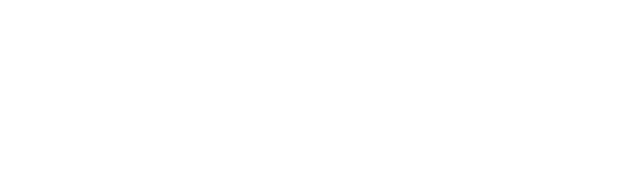
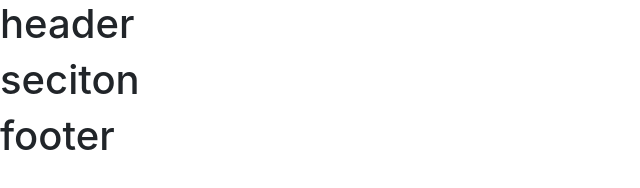
Before and after one commit to OKiMaureen/EventManager, a plain HTML site: page template/index.html in a window 1280 px wide. Shown: the whole page, without its empty margins (0-640 px from the left). Drawn offline with nearby package versions, Linux system fonts and the light colour scheme.

Commit message:
feature(UI-landing-page):add header,section and footer

```diff
--- a/template/index.html
+++ b/template/index.html
@@ -1,2 +1,32 @@
 <!doctype html>
 <html lang="en">
+    <head>
+        <title>Hello, world!</title>
+        <!-- Required meta tags -->
+        <meta charset="utf-8">
+        <meta name="viewport" content="width=device-width, initial-scale=1, shrink-to-fit=no">
+
+        <!-- Bootstrap CSS -->
+        <link rel="stylesheet" href="https://maxcdn.bootstrapcdn.com/bootstrap/4.0.0-beta.2/css/bootstrap.min.css" integrity="sha384-PsH8R72JQ3SOdhVi3uxftmaW6Vc51MKb0q5P2rRUpPvrszuE4W1povHYgTpBfshb" crossorigin="anonymous">
+      </head>
+      <body>
+        <header>
+            <h1>header</h1>
+
+        </header>
+        <section>
+            <h1>seciton</h1>
+
+        </section>
+        <footer>
+            <h1>footer</h1>
+
+        </footer>
+
+        <!-- Optional JavaScript -->
+        <!-- jQuery first, then Popper.js, then Bootstrap JS -->
+        <script src="https://code.jquery.com/jquery-3.2.1.slim.min.js" integrity="sha384-KJ3o2DKtIkvYIK3UENzmM7KCkRr/rE9/Qpg6aAZGJwFDMVNA/GpGFF93hXpG5KkN" crossorigin="anonymous"></script>
+        <script src="https://cdnjs.cloudflare.com/ajax/libs/popper.js/1.12.3/umd/popper.min.js" integrity="sha384-vFJXuSJphROIrBnz7yo7oB41mKfc8JzQZiCq4NCceLEaO4IHwicKwpJf9c9IpFgh" crossorigin="anonymous"></script>
+        <script src="https://maxcdn.bootstrapcdn.com/bootstrap/4.0.0-beta.2/js/bootstrap.min.js" integrity="sha384-alpBpkh1PFOepccYVYDB4do5UnbKysX5WZXm3XxPqe5iKTfUKjNkCk9SaVuEZflJ" crossorigin="anonymous"></script>
+      </body>
+    </html>
```
